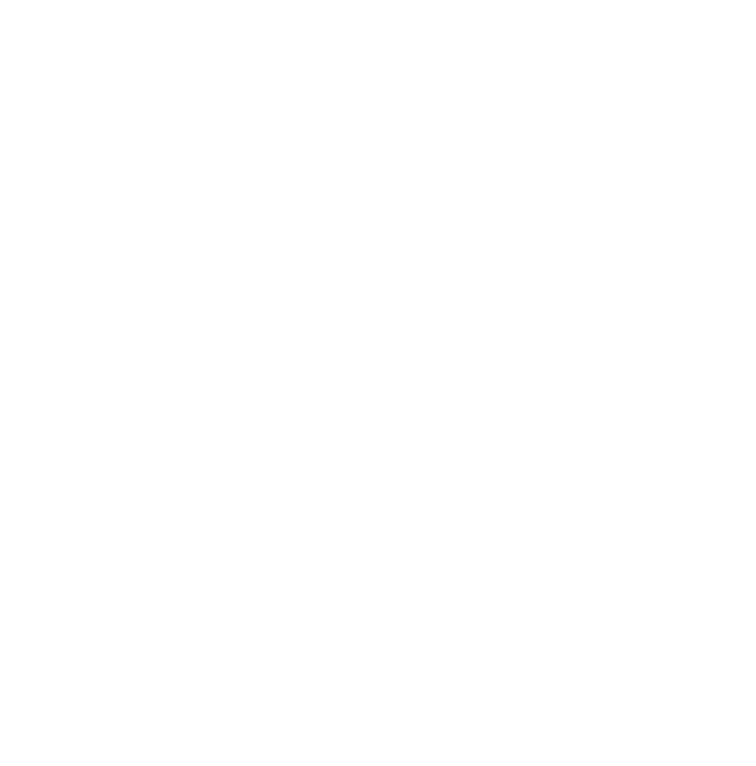
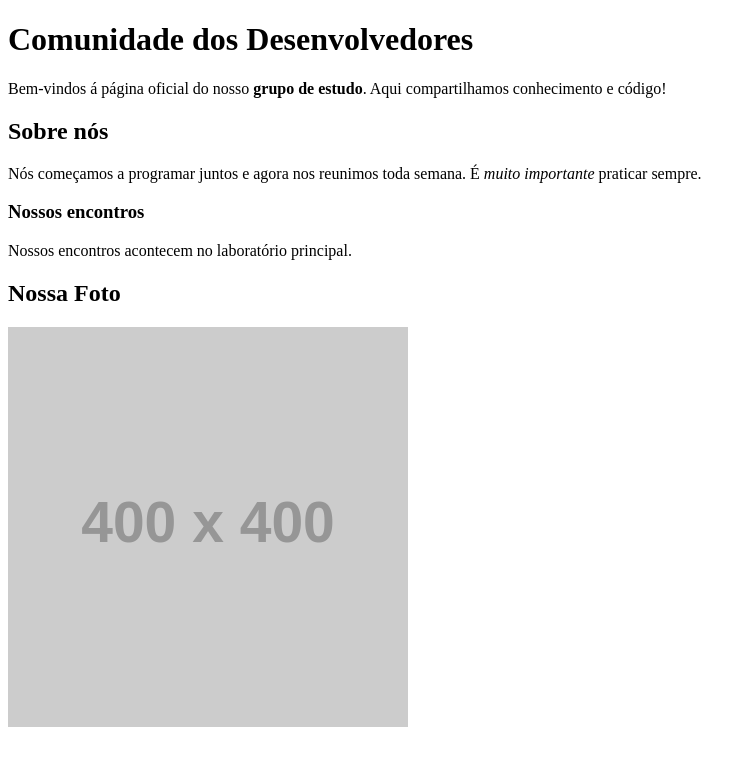
Before and after one commit to mariaclara-devclode/Atividade-web-01, a plain HTML site: page index.html in a window 1280 px wide. Shown: the whole page, without its empty margins (0-756 px from the left). Drawn offline with Linux system fonts and the light colour scheme; placeholder pictures from the web are drawn by us.

Commit message:
Cria a estrutura HTML da pagina da comunidade

```diff
--- a/index.html
+++ b/index.html
@@ -6,6 +6,17 @@
     <title>Atividade web 01</title>
 </head>
 <body>
-
+    <h1>Comunidade dos Desenvolvedores</h1>
+    <p> Bem-vindos á página oficial do nosso <strong>grupo de estudo</strong>. Aqui compartilhamos conhecimento e código! </p>
+    <div>
+        <h2>Sobre nós</h2>
+        <p>Nós começamos a programar juntos e agora nos reunimos toda semana. É <em>muito importante</em> praticar sempre.</p>
+        <h3>Nossos encontros</h3>
+        <p>Nossos encontros acontecem no laboratório principal.</p>
+    </div>
+    <div>
+        <h2>Nossa Foto</h2>
+        <img src="https://placehold.co/400" alt="Imagem representativa da comunidade">
+    </div>
 </body>
 </html>
```
